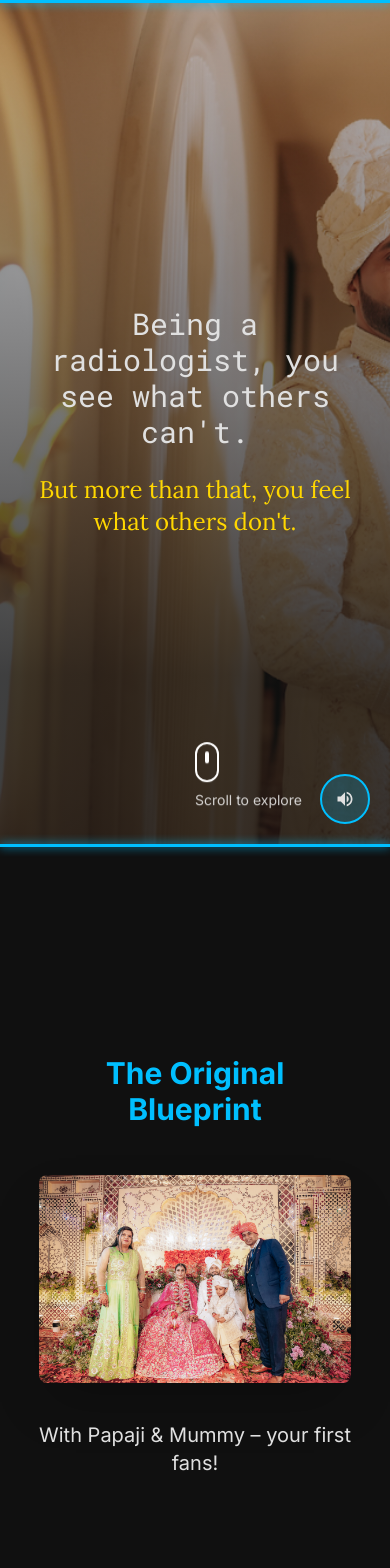
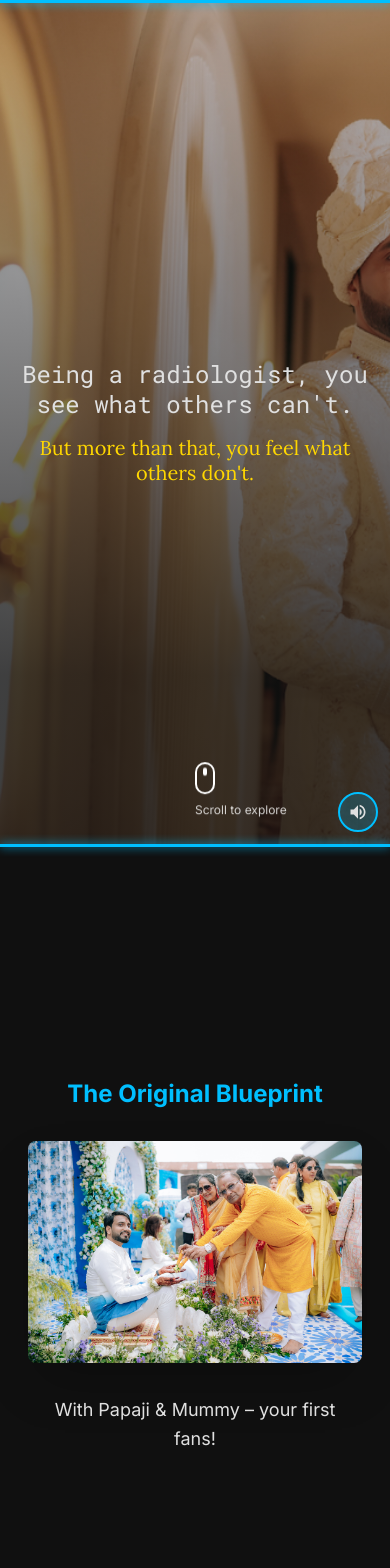
Before and after one commit to abhishek37373/beyond-the-scan-shaurya, a React (Vite) app: page / in a window 390 px wide. Shown: the top 1568 px of the page. Built offline with nearby package versions, Linux system fonts and the light colour scheme.

Commit message:
Fix: Improve styling and content
- Improved font styling.
- Swapped the parents and brothers image.
- Changed "Dr. Love's Clinic" to "Family Medical Center".
- Ensured mobile-first approach.

```diff
--- a/src/components/HeroSection.tsx
+++ b/src/components/HeroSection.tsx
@@ -63,18 +63,18 @@ const HeroSection = () => {
         }}
       ></div>
 
-      {/* Hero Text */}
-      <div className="relative z-10 text-center px-6 max-w-4xl mx-auto">
+      {/* Hero Text - Enhanced mobile-first typography */}
+      <div className="relative z-10 text-center px-4 sm:px-6 max-w-4xl mx-auto">
         {textVisible && (
           <>
             <h1
-              className="text-3xl md:text-5xl lg:text-6xl font-mono mb-6 text-reveal"
+              className="text-2xl sm:text-3xl md:text-4xl lg:text-5xl xl:text-6xl font-mono mb-4 sm:mb-6 text-reveal leading-tight"
               style={{ fontFamily: 'var(--font-mono)' }}
             >
               Being a radiologist, you see what others can't.
             </h1>
             <h2
-              className="text-2xl md:text-4xl lg:text-5xl font-serif text-warm-gold text-reveal-delayed"
+              className="text-xl sm:text-2xl md:text-3xl lg:text-4xl xl:text-5xl font-serif text-warm-gold text-reveal-delayed leading-tight"
               style={{
                 fontFamily: 'var(--font-serif)',
                 color: 'var(--warm-gold)'
@@ -88,11 +88,11 @@ const HeroSection = () => {
 
       {/* Scroll Arrow */}
       {scrollArrowVisible && (
-        <div className="absolute bottom-8 left-1/2 transform -translate-x-1/2 scroll-arrow">
-          <div className="w-6 h-10 border-2 border-white rounded-full flex justify-center">
-            <div className="w-1 h-3 bg-white rounded-full mt-2 animate-bounce"></div>
+        <div className="absolute bottom-6 sm:bottom-8 left-1/2 transform -translate-x-1/2 scroll-arrow">
+          <div className="w-5 h-8 sm:w-6 sm:h-10 border-2 border-white rounded-full flex justify-center">
+            <div className="w-1 h-2 sm:h-3 bg-white rounded-full mt-1 sm:mt-2 animate-bounce"></div>
           </div>
-          <p className="text-sm mt-2 text-center text-white/80">Scroll to explore</p>
+          <p className="text-xs sm:text-sm mt-2 text-center text-white/80">Scroll to explore</p>
         </div>
       )}
     </section>
--- a/src/components/ScanLayer.tsx
+++ b/src/components/ScanLayer.tsx
@@ -55,23 +55,23 @@ const ScanLayer: React.FC<ScanLayerProps> = ({
         <div className="scan-line animated"></div>
       )}
 
-      <div className="max-w-4xl mx-auto px-6 text-center">
-        {/* Headline */}
+      <div className="max-w-4xl mx-auto px-4 sm:px-6 text-center">
+        {/* Headline - Enhanced mobile typography */}
         {isVisible && (
           <h2
-            className="text-3xl md:text-5xl font-bold mb-12 text-reveal"
+            className="text-2xl sm:text-3xl md:text-4xl lg:text-5xl font-bold mb-8 sm:mb-12 text-reveal leading-tight"
             style={{ color: 'var(--scan-blue)' }}
           >
             {headline}
           </h2>
         )}
 
-        {/* Image Container */}
-        <div className="relative mb-8 inline-block">
+        {/* Image Container - Better mobile sizing */}
+        <div className="relative mb-6 sm:mb-8 inline-block">
           <img
             src={imageUrl}
             alt={headline}
-            className={`w-full max-w-2xl h-auto rounded-lg shadow-2xl transition-all duration-2000 ${
+            className={`w-full max-w-sm sm:max-w-md md:max-w-lg lg:max-w-2xl h-auto rounded-lg shadow-2xl transition-all duration-2000 ${
               imageRevealed ? '' : 'xray-filter'
             }`}
             style={{
@@ -80,11 +80,11 @@ const ScanLayer: React.FC<ScanLayerProps> = ({
           />
         </div>
 
-        {/* Caption */}
+        {/* Caption - Enhanced mobile typography */}
         {captionVisible && (
           <p
-            className={`text-xl md:text-2xl text-reveal ${
-              isPlayful ? 'font-script text-3xl' : ''
+            className={`text-lg sm:text-xl md:text-2xl text-reveal leading-relaxed px-2 ${
+              isPlayful ? 'font-script text-2xl sm:text-3xl' : ''
             }`}
             style={{
               color: 'var(--text-light)',
--- a/src/index.css
+++ b/src/index.css
@@ -95,6 +95,7 @@ body {
   background-color: var(--dark-bg);
   color: var(--text-light);
   overflow-x: hidden;
+  line-height: 1.6;
 }
 
 /* Utility classes */
@@ -168,9 +169,9 @@ body {
   display: flex;
   align-items: center;
   justify-content: center;
-  padding: 20px;
+  padding: 8px;
   font-weight: 600;
-  font-size: 1.2rem;
+  font-size: 0.875rem;
 }
 
 .card-front {
@@ -197,11 +198,10 @@ body {
   background: var(--paper-white);
   color: #333;
   font-family: var(--font-mono);
-  padding: 25px;
+  padding: 16px;
   border: 1px solid #DDD;
   box-shadow: 5px 5px 15px rgba(0,0,0,0.1);
   border-radius: 8px;
-  max-width: 500px;
   margin: 0 auto;
 }
 
@@ -238,13 +238,13 @@ body {
 /* Audio control */
 .audio-control {
   position: fixed;
-  bottom: 20px;
-  right: 20px;
+  bottom: 16px;
+  right: 16px;
   background: rgba(0, 191, 255, 0.2);
   border: 2px solid var(--scan-blue);
   border-radius: 50%;
-  width: 50px;
-  height: 50px;
+  width: 44px;
+  height: 44px;
   display: flex;
   align-items: center;
   justify-content: center;
@@ -260,13 +260,37 @@ body {
 
 /* Section spacing */
 .scan-section {
-  padding: 60px 20px;
+  padding: 40px 16px;
 }
 
-/* Mobile responsive */
-@media (max-width: 768px) {
+/* Enhanced mobile responsive design */
+@media (max-width: 640px) {
   .scan-section {
-    padding: 40px 15px;
+    padding: 32px 12px;
+  }
+
+  .card-front,
+  .card-back {
+    font-size: 0.75rem;
+    padding: 6px;
+  }
+
+  .prescription-pad {
+    padding: 12px;
+    margin: 0 8px;
+  }
+
+  .audio-control {
+    width: 40px;
+    height: 40px;
+    bottom: 12px;
+    right: 12px;
+  }
+}
+
+@media (min-width: 640px) {
+  .scan-section {
+    padding: 60px 20px;
   }
 
   .card-front,
@@ -276,8 +300,14 @@ body {
   }
 
   .prescription-pad {
-    padding: 20px;
-    margin: 0 15px;
+    padding: 25px;
+  }
+
+  .audio-control {
+    width: 50px;
+    height: 50px;
+    bottom: 20px;
+    right: 20px;
   }
 }
 
--- a/src/pages/Index.tsx
+++ b/src/pages/Index.tsx
@@ -55,16 +55,16 @@ const Index = () => {
       {/* Hero Section */}
       <HeroSection />
 
-      {/* Scan Layer Sections */}
+      {/* Scan Layer Sections - Fixed image order */}
       <ScanLayer
         headline="The Original Blueprint"
-        imageUrl="/lovable-uploads/26782cf7-77d6-4d45-bd33-16267588960a.png"
+        imageUrl="/lovable-uploads/64c68798-0f66-4d60-bb84-440495f1994f.png"
         caption="With Papaji & Mummy – your first fans!"
       />
 
       <ScanLayer
         headline="An Unbreakable Bond"
-        imageUrl="/lovable-uploads/64c68798-0f66-4d60-bb84-440495f1994f.png"
+        imageUrl="/lovable-uploads/26782cf7-77d6-4d45-bd33-16267588960a.png"
         caption="Abhishek, Kanupriya and you – Sibling goals!"
       />
 
```
Also changed, not shown: src/components/FinaleSection.tsx (+16 -16 lines).
